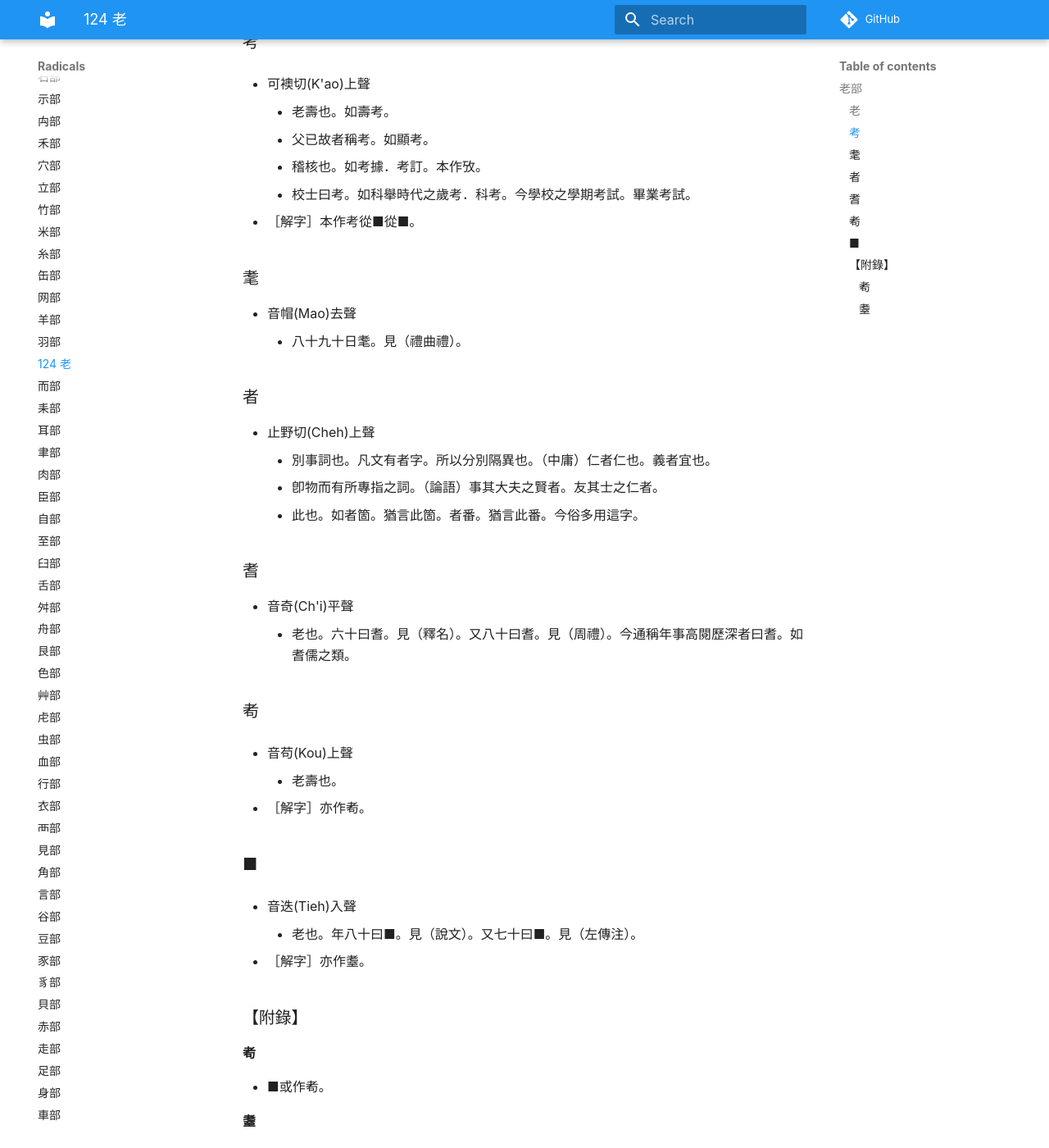
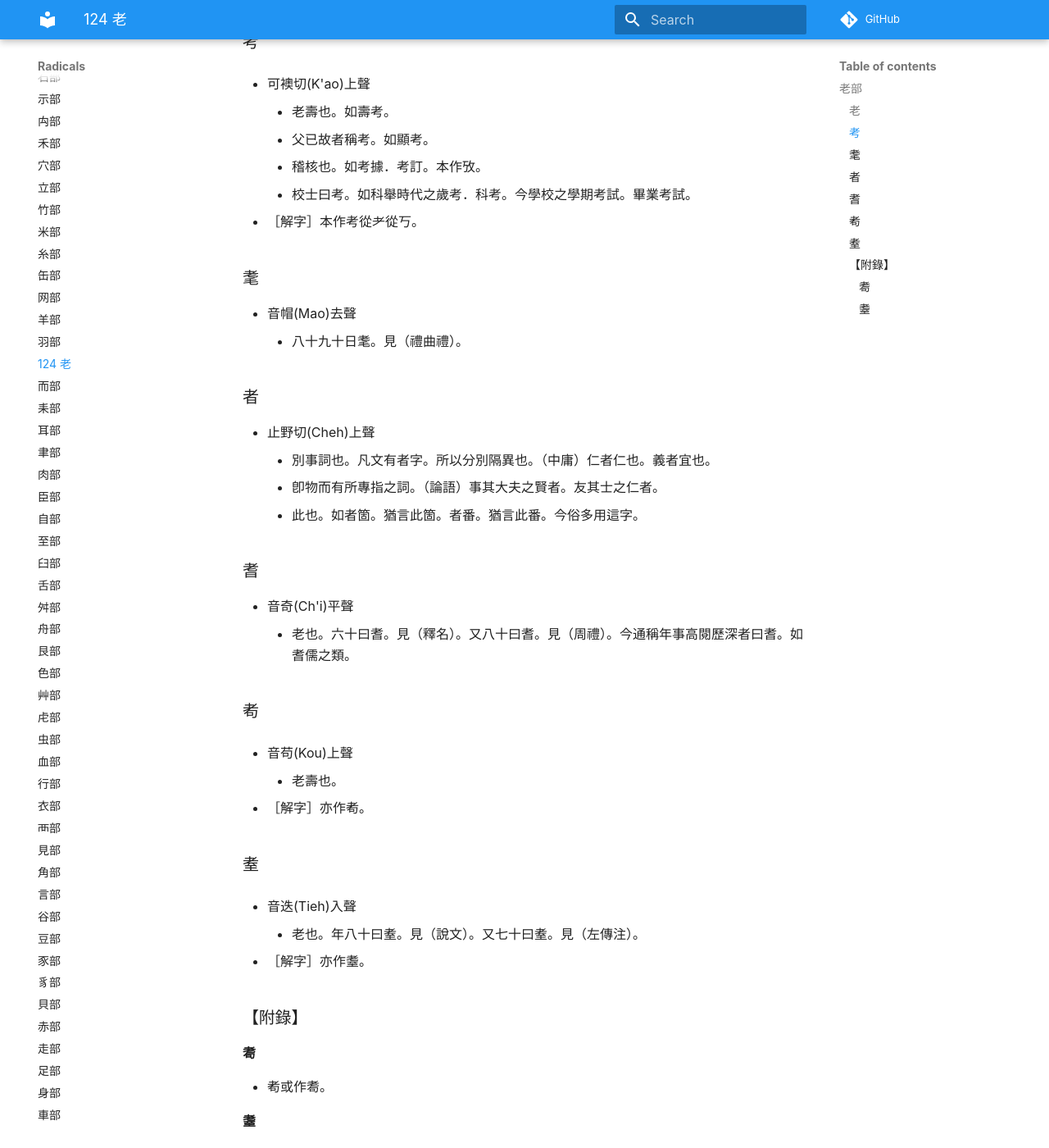
Before and after one commit to yokenzan/zhinahan.web, an MkDocs documentation site: the page built from docs/radicals/124_老.md, in a window 1280 px wide and 1400 px high, scrolled down 581 px. Shown: the whole window at 82% size. Built offline with MkDocs 1.6.1 and Material for MkDocs 9.7.7, drawn with Linux system fonts in a browser that asks for light colours; comment, search, counter and statistics services are not loaded; some of the changed text lies outside the part shown.

Commit message:
encode some charactors

```diff
--- a/docs/radicals/124_老.md
+++ b/docs/radicals/124_老.md
@@ -18,7 +18,7 @@
     - 稽核也。如考據．考訂。本作攷。
     - 校士曰考。如科舉時代之歲考．科考。今學校之學期考試。畢業考試。
 
-- ［解字］本作考從■從■。
+- ［解字］本作考從耂從丂。
 
 ## 耄
 
@@ -44,17 +44,17 @@
 
 - ［解字］亦作耇。
 
-## ■
+## 耊
 
 - 音迭(Tieh)入聲
-    - 老也。年八十曰■。見（說文）。又七十曰■。見（左傳注）。
+    - 老也。年八十曰耊。見（說文）。又七十曰耊。見（左傳注）。
 
 - ［解字］亦作耋。
 
 ## 【附錄】
 
-### 耇
-- ■或作耇。
+### 耈
+- 耇或作耈。
 
 ### 耋
-- ■或作耋。
+- 耊或作耋。
```
Also changed, not shown: other parts of docs/radicals/124_老.md (+1 -1 lines), docs/radicals/212_龜.md (+2 -1 lines).
